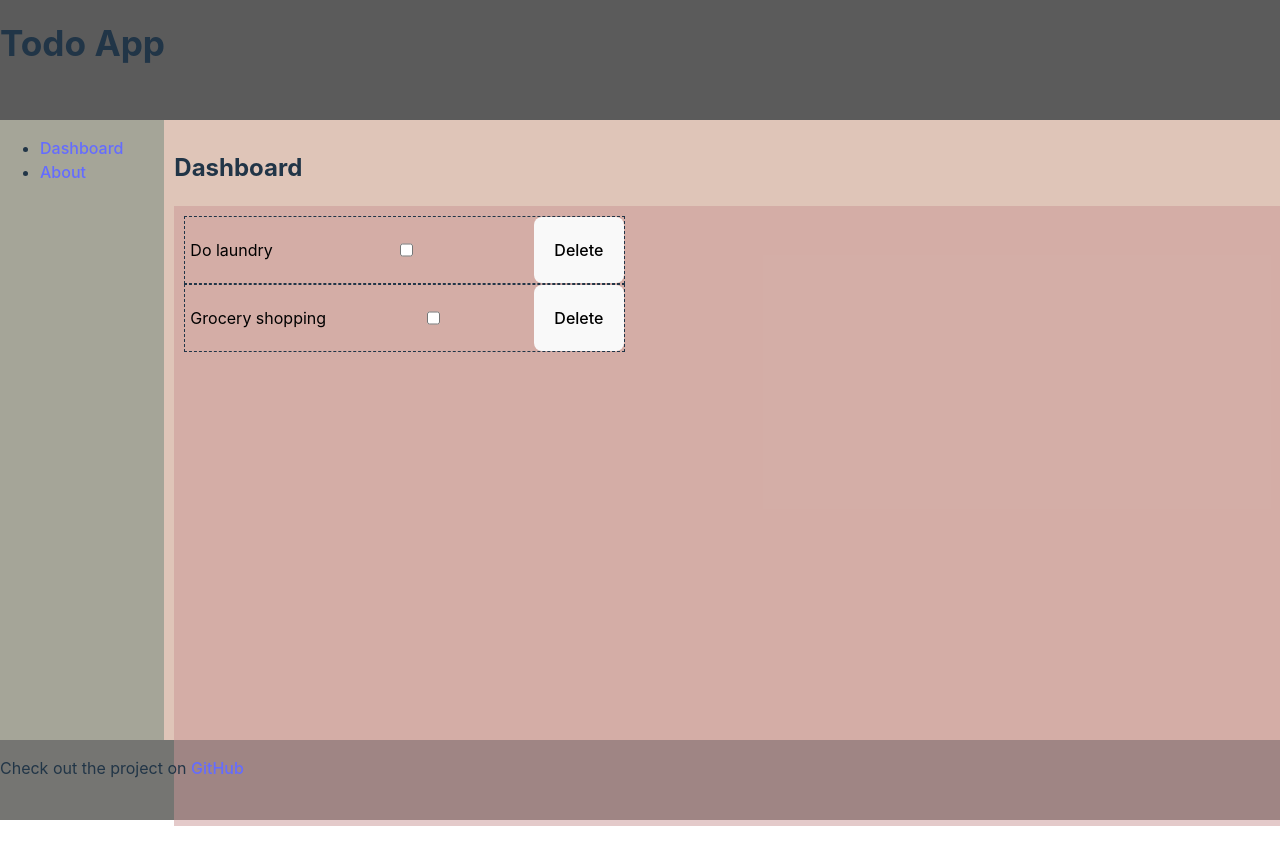
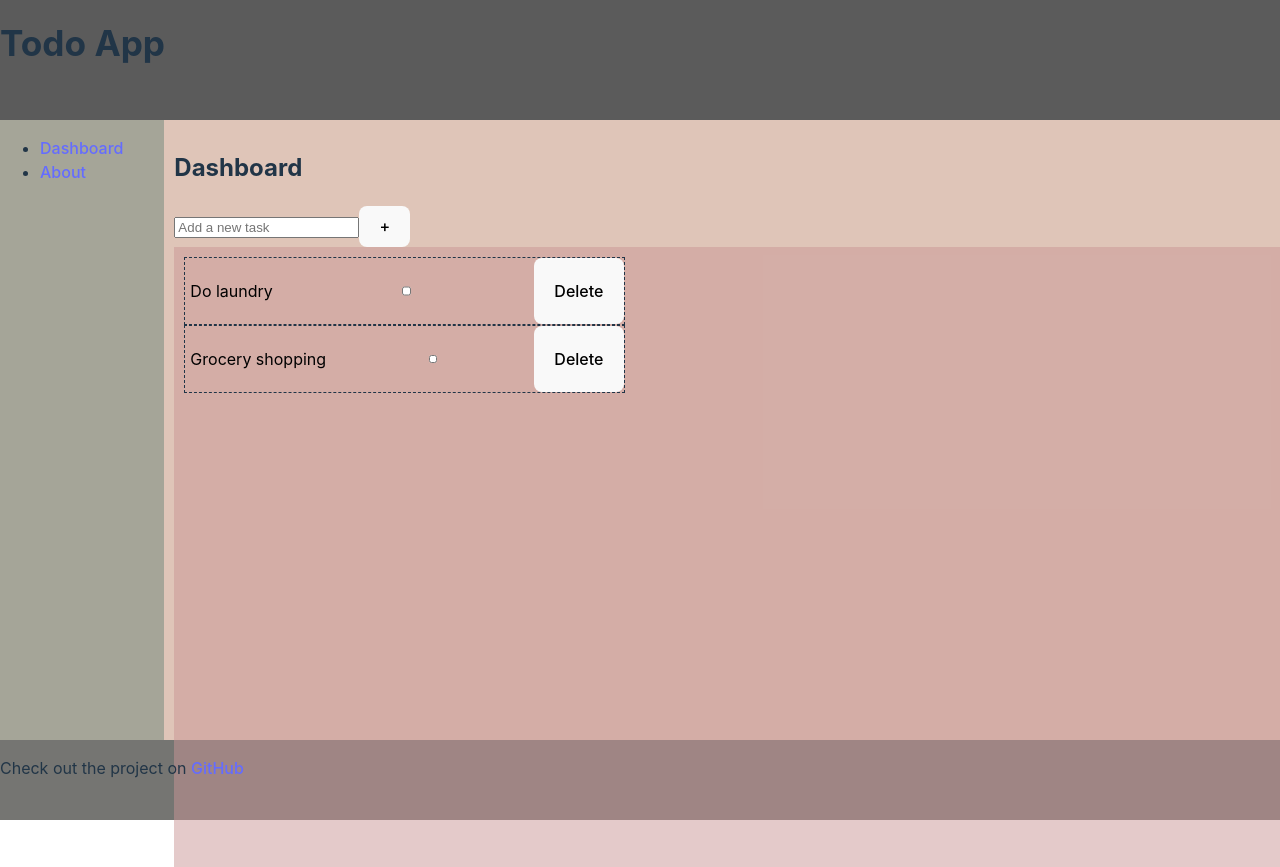
Before and after one commit to kodah-space/mini-project-todolist, a React (Vite) app: page / in a window 1280 px wide. Before the commit the page ends 826 px from the top, so only its background shows below. Built offline with nearby package versions, Linux system fonts and the light colour scheme.

Commit message:
wednesday

```diff
--- a/src/components/Dashboard.jsx
+++ b/src/components/Dashboard.jsx
@@ -10,6 +10,31 @@ const todosData = [
 
 function Dashboard() {
   const [todos, setTodos] = useState(todosData);
+  const [count, setCount] = useState(0);
+  // filter the todosData checke how many is false and how many is true and inside html tag
+
+  const [inputValue, setInputValue] = useState("");
+
+  const handleInputChange = (event) => {
+    setInputValue(event.target.value);
+  };
+
+  const handleAddTask = (event) => {
+    event.preventDefault(); // Prevent form from submitting in the traditional way
+    if (inputValue.trim()) {
+      const newId = todos.length + 1;
+      const newTaskName = inputValue;
+      const newTodoItem = {
+        id: newId,
+        taskName: newTaskName,
+        isCompleted: false,
+      };
+      const todosCopy = [...todos, newTodoItem]; // Create a new array with the new task addedtri
+      console.log(todosCopy);
+      setTodos(todosCopy); // Update the tasks state
+      setInputValue(""); // Clear the input field
+    }
+  };
 
   const handleDelete = (todoId) => {
     const filteredTodos = todos.filter((todo) => {
@@ -24,11 +49,23 @@ function Dashboard() {
         item.id === todoId ? { ...item, isCompleted: !item.isCompleted } : item
       )
     );
+    let result = todos.filter((word) => word.length > 6);
   }
 
   return (
     <div className="dashboard-container">
       <h2>Dashboard</h2>
+
+      <form onSubmit={handleAddTask}>
+        <input
+          type="text"
+          value={inputValue}
+          onChange={handleInputChange}
+          placeholder="Add a new task"
+        />
+        <button type="submit">+</button>
+      </form>
+
       <TodoList
         todos={todos}
         setTodos={setTodos}
--- a/src/components/TodoList.css
+++ b/src/components/TodoList.css
@@ -17,3 +17,22 @@
   padding: 5px;
   color: black;
 }
+
+input[type="checkbox"] {
+  /* ...existing styles */
+  display: grid;
+  place-content: center;
+}
+
+input[type="checkbox"]::before {
+  content: "";
+  width: 0.65em;
+  height: 0.65em;
+  transform: scale(0);
+  transition: 120ms transform ease-in-out;
+  box-shadow: inset 1em 1em var(--form-control-color);
+}
+
+input[type="checkbox"]:checked::before {
+  transform: scale(1);
+}
```
